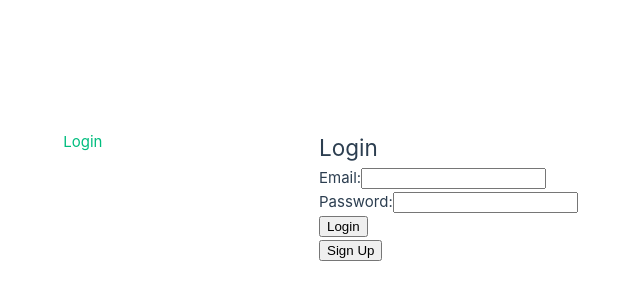
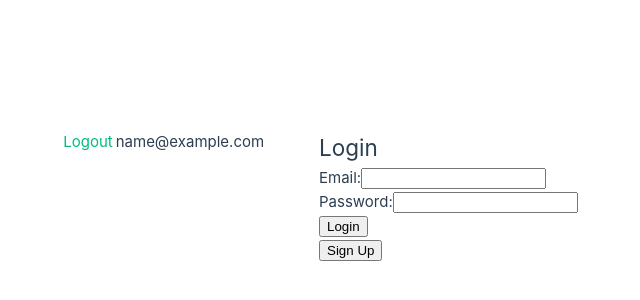
Before and after one commit to daveharmswebdev/batman-client, a Vue app: page /login in a window 1280 px wide. Shown: the part 204-504 px from the top of the page, without its empty margins (321-961 px from the left). Built offline with nearby package versions, Linux system fonts and the light colour scheme; sample sign-in values are in the browser's storage.

Commit message:
Add user email decoding and NavBar component for auth
Integrated jwt-decode to extract user email from token and implemented token handling in auth store. Added NavBar component to display login/logout links and user email, updating routes and dependencies accordingly.

```diff
--- a/package.json
+++ b/package.json
@@ -13,6 +13,7 @@
   },
   "dependencies": {
     "axios": "^1.7.7",
+    "jwt-decode": "^4.0.0",
     "pinia": "^2.1.7",
     "vue": "^3.4.29",
     "vue-router": "^4.3.3"
--- a/src/App.vue
+++ b/src/App.vue
@@ -1,11 +1,9 @@
 <script setup lang="ts">
-import { RouterLink, RouterView } from 'vue-router';
+import { RouterView } from 'vue-router';
+import NavBar from '@/components/NavBar.vue';
 </script>
 
 <template>
-  <nav>
-    <router-link to="/login">Login</router-link>
-  </nav>
-
+  <NavBar />
   <RouterView />
 </template>
--- /dev/null
+++ b/src/components/NavBar.vue
@@ -0,0 +1,19 @@
+<script setup lang="ts">
+import { RouterLink } from 'vue-router';
+import { useAuthStore } from '@/stores/auth';
+import { storeToRefs } from 'pinia';
+const authStore = useAuthStore();
+
+const { email, isAuthenticated } = storeToRefs(authStore);
+</script>
+
+<template>
+  <nav>
+    <router-link v-if="!isAuthenticated" to="/login">Login</router-link>
+    <a v-if="isAuthenticated" @click="authStore.logout()">Logout</a>
+
+    <span v-if="email">{{ email }}</span>
+  </nav>
+</template>
+
+<style scoped></style>
--- a/src/stores/auth.ts
+++ b/src/stores/auth.ts
@@ -1,25 +1,58 @@
 import { defineStore } from 'pinia';
 import { ref, computed } from 'vue';
+import { useRouter } from 'vue-router';
+import { jwtDecode } from 'jwt-decode';
 
 export const useAuthStore = defineStore('auth', () => {
+  const router = useRouter();
+
   const token = ref<string | null>(localStorage.getItem('token'));
+  const email = ref<string | null>(null);
+
+  if (token.value) {
+    try {
+      const decoded = jwtDecode(token.value);
+      email.value = decoded.email;
+    } catch (e) {
+      console.error('Error decoding token.', e);
+    }
+  }
 
   const setToken = (newToken: string | null) => {
     token.value = newToken;
-    localStorage.setItem('token', newToken);
+
+    if (newToken) {
+      localStorage.setItem('token', newToken);
+      try {
+        const decoded = jwtDecode(newToken);
+        email.value = decoded.email;
+      } catch (e) {
+        console.error(e);
+      }
+    } else {
+      clearToken();
+    }
   };
 
   const clearToken = () => {
     token.value = null;
+    email.value = null;
     localStorage.removeItem('token');
+  };
+
+  const logout = () => {
+    clearToken();
+    router.push('/login');
   };
 
   const isAuthenticated = computed(() => !!token.value);
 
   return {
     token,
+    email,
     setToken,
     clearToken,
+    logout,
     isAuthenticated,
   };
 });
```
Also changed, not shown: 1 other file (tests, documents, lock files or other folders).
